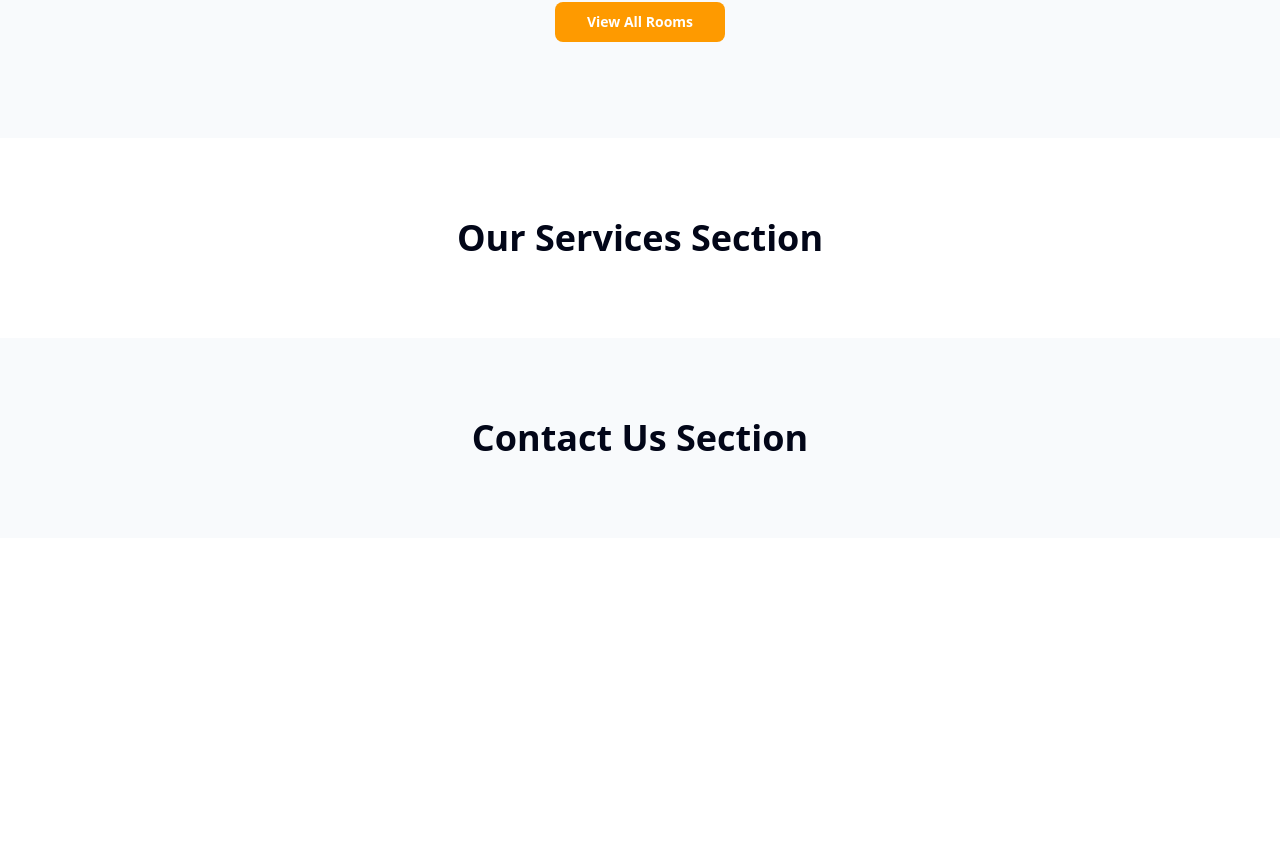
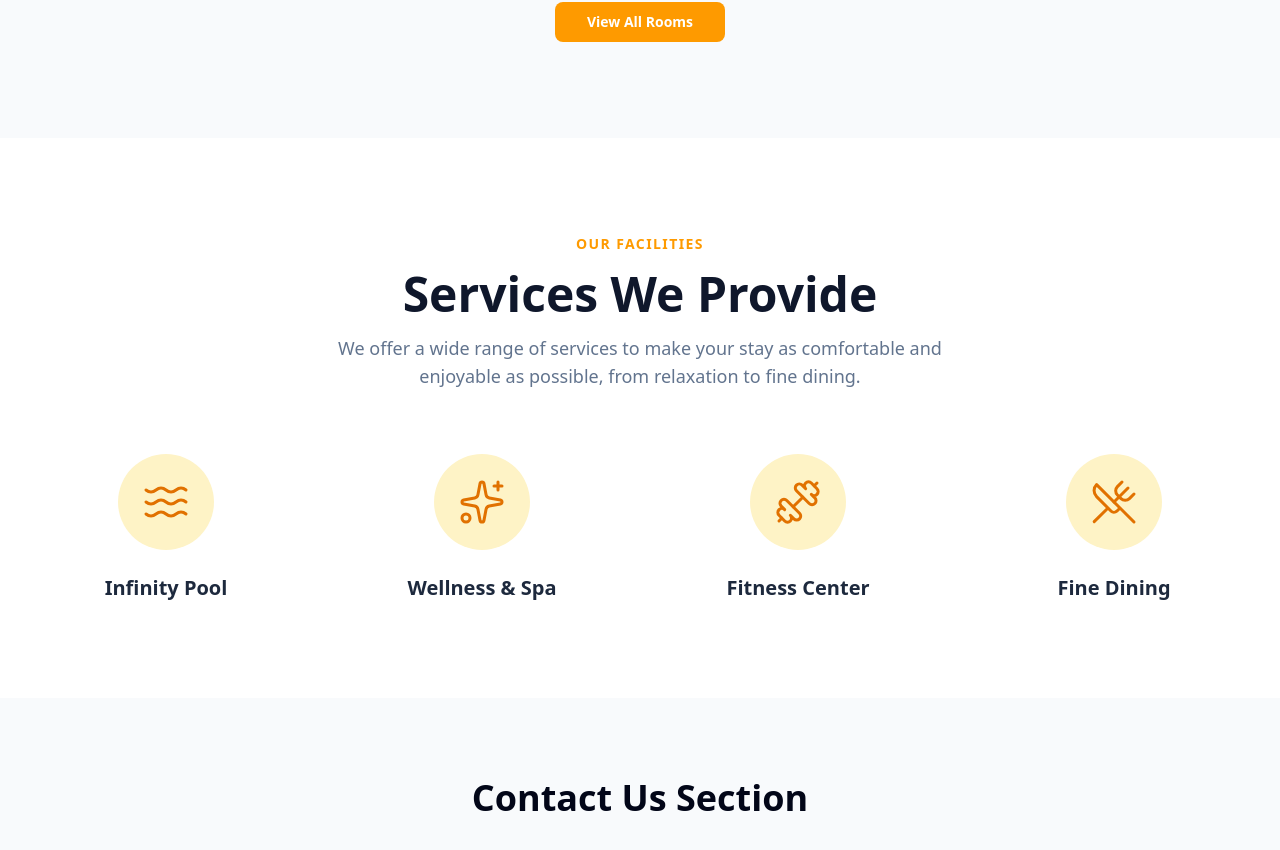
Before and after one commit to ulukayalperen7/hotel-reservation-system, a Next.js app: page / in a window 1280 px wide. Shown: the part 2348-3198 px from the top of the page. Before the commit the page ends 2886 px from the top, so only its background shows below. Built offline with nearby package versions, Linux system fonts and the light colour scheme.

Commit message:
feat: create dynamic ServicesSection component

```diff
--- a/hotel.config.ts
+++ b/hotel.config.ts
@@ -1,7 +1,4 @@
-// This file acts as the single source of truth for all hotel-specific data.
-// To configure the site for a different hotel, you would primarily edit this file.
-
-import { Award, Coffee, Wifi, Waves, Wind, UtensilsCrossed } from 'lucide-react';
+import { Award, Coffee, Wifi, Waves, Wind, UtensilsCrossed, Dumbbell, Sparkles } from 'lucide-react';
 
 export const hotelConfig = {
     // General information about the hotel
@@ -31,34 +28,8 @@ export const hotelConfig = {
         image: "/about-image.jpg"
     },
 
-    // A list of available rooms. If a hotel has no Deluxe room, you just remove it from this array.
-    rooms: [
-        {
-            id: 'single',
-            name: "Single Room",
-            price: 89,
-            image: "/rooms/single.jpg", // Placeholder - you'll need to add this image to /public/rooms/
-            description: "Perfect for the solo traveler, offering comfort and style in a compact space."
-        },
-        {
-            id: 'double',
-            name: "Double Room",
-            price: 129,
-            image: "/rooms/double.jpg", // Placeholder
-            description: "Spacious and elegant, ideal for couples seeking a memorable getaway."
-        },
-        {
-            id: 'deluxe',
-            name: "Deluxe Suite",
-            price: 189,
-            image: "/rooms/deluxe.jpg", // Placeholder
-            description: "The pinnacle of luxury with stunning views and premium amenities for an exclusive stay."
-        }
-    ],
-
-    // A list of features or amenities. If a hotel doesn't offer one, remove it from the array.
-    // The icon is the actual component from lucide-react, making it very dynamic.
-    features: [
+    // RENAMED: Features specifically for the About Us section
+    aboutFeatures: [
        {
             id: 'service',
             icon: Award,
@@ -78,4 +49,19 @@ export const hotelConfig = {
             description: "Stay connected with high-speed internet access throughout the resort."
         }
     ],
+
+    // A list of available rooms.
+    rooms: [
+        { id: 'single', name: "Single Room", price: 89, image: "/rooms/single.jpg", description: "Perfect for the solo traveler, offering comfort and style in a compact space." },
+        { id: 'double', name: "Double Room", price: 129, image: "/rooms/double.jpg", description: "Spacious and elegant, ideal for couples seeking a memorable getaway." },
+        { id: 'deluxe', name: "Deluxe Suite", price: 189, image: "/rooms/deluxe.jpg", description: "The pinnacle of luxury with stunning views and premium amenities for an exclusive stay." }
+    ],
+
+    // NEW: A list of main hotel services/amenities for its own section.
+    services: [
+        { id: 'pool', icon: Waves, name: 'Infinity Pool' },
+        { id: 'spa', icon: Sparkles, name: 'Wellness & Spa' },
+        { id: 'fitness', icon: Dumbbell, name: 'Fitness Center' },
+        { id: 'restaurant', icon: UtensilsCrossed, name: 'Fine Dining' }
+    ]
 };
--- a/src/app/page.tsx
+++ b/src/app/page.tsx
@@ -7,7 +7,7 @@ import AboutSection from '@/components/sections/AboutSection';
 import { ChevronLeft, ChevronRight } from 'lucide-react';
 import { hotelConfig } from '../../hotel.config';
 import RoomsSection from '@/components/sections/RoomSection';
-
+import ServicesSection from '@/components/sections/ServiceSection';
 export default function Home() {
   const [currentIndex, setCurrentIndex] = useState(0);
 
@@ -28,7 +28,6 @@ export default function Home() {
     return () => clearInterval(timer);
   }, [currentIndex]);
 
-
   return (
     <>
       <Header />
@@ -36,13 +35,7 @@ export default function Home() {
         {/* Hero Slider Section */}
         <div className="absolute inset-0 w-full h-full">
           {hotelConfig.heroSlides.map((slide, index) => (
-            <div
-              key={slide.src}
-              className={`absolute inset-0 bg-cover bg-center transition-opacity duration-1000 ease-in-out ${
-                index === currentIndex ? 'opacity-100' : 'opacity-0'
-              }`}
-              style={{ backgroundImage: `url(${slide.src})` }}
-            />
+            <div key={slide.src} className={`absolute inset-0 bg-cover bg-center transition-opacity duration-1000 ease-in-out ${ index === currentIndex ? 'opacity-100' : 'opacity-0'}`} style={{ backgroundImage: `url(${slide.src})` }}/>
           ))}
         </div>
         <div className="absolute inset-0 bg-gradient-to-t from-black/70 via-black/40 to-transparent" />
@@ -52,10 +45,7 @@ export default function Home() {
         </div>
         <div className="relative z-10 h-full flex flex-col justify-end items-center p-4 sm:p-8 md:p-12">
           <div className="text-center w-full max-w-4xl">
-              <h1
-                className="text-4xl md:text-5xl lg:text-6xl font-extrabold text-white mb-6"
-                style={{ textShadow: '2px 2px 8px rgba(0,0,0,0.7)' }}
-              >
+              <h1 className="text-4xl md:text-5xl lg:text-6xl font-extrabold text-white mb-6" style={{ textShadow: '2px 2px 8px rgba(0,0,0,0.7)' }}>
                 {hotelConfig.heroSlides[currentIndex].title}
               </h1>
           </div>
@@ -66,14 +56,12 @@ export default function Home() {
       </section>
 
       <AboutSection />
-
-      {/* The old placeholder is now replaced with our new dynamic RoomsSection. */}
       <RoomsSection />
 
-      {/* Placeholders for the remaining sections */}
-      <section id="services" className="py-20 bg-white text-center">
-        <h2 className="text-4xl font-bold">Our Services Section</h2>
-      </section>
+      {/* The old placeholder is now replaced with our new dynamic ServicesSection. */}
+      <ServicesSection />
+
+      {/* Placeholder for the last section */}
       <section id="contact" className="py-20 bg-slate-50 text-center">
         <h2 className="text-4xl font-bold">Contact Us Section</h2>
       </section>
--- a/src/components/sections/AboutSection.tsx
+++ b/src/components/sections/AboutSection.tsx
@@ -22,7 +22,7 @@ export default function AboutSection() {
 
                         {/* Features List - Dynamically generated from hotelConfig.features */}
                         <div className="mt-8 space-y-6">
-                            {hotelConfig.features.map((feature) => (
+                            {hotelConfig.aboutFeatures.map((feature) => (
                                 <div key={feature.id} className="flex items-start space-x-4">
                                     <div className="bg-amber-100 text-amber-600 p-3 rounded-full">
                                         {/* Renders the icon component directly from the config file */}
--- /dev/null
+++ b/src/components/sections/ServiceSection.tsx
@@ -0,0 +1,39 @@
+import { hotelConfig } from "../../../hotel.config";
+
+
+export default function ServicesSection() {
+    return (
+        // The 'id' is for the navigation link in the header.
+        <section id="services" className="bg-white py-16 sm:py-24">
+            <div className="container mx-auto px-6 text-center">
+
+                {/* Section Header */}
+                <h3 className="text-sm font-bold tracking-widest text-amber-500 uppercase">
+                    Our Facilities
+                </h3>
+                <h2 className="mt-4 text-4xl sm:text-5xl font-extrabold text-slate-900">
+                    Services We Provide
+                </h2>
+                <p className="mt-4 max-w-2xl mx-auto text-lg text-slate-500">
+                    We offer a wide range of services to make your stay as comfortable and enjoyable as possible, from relaxation to fine dining.
+                </p>
+
+                {/* Services Grid */}
+                {/* Responsive grid: 2 columns on small screens, 4 on larger screens. */}
+                <div className="mt-16 grid grid-cols-2 lg:grid-cols-4 gap-8">
+                    {/* Mapping over the 'services' array from our config file. */}
+                    {hotelConfig.services.map((service) => (
+                        <div key={service.id} className="text-center">
+                            {/* The service icon with styling */}
+                            <div className="mx-auto bg-amber-100 text-amber-600 w-24 h-24 rounded-full flex items-center justify-center transition-all duration-300 hover:bg-amber-500 hover:text-white hover:scale-110">
+                                <service.icon size={48} strokeWidth={1.5} />
+                            </div>
+                            {/* The service name */}
+                            <h4 className="mt-6 text-xl font-bold text-slate-800">{service.name}</h4>
+                        </div>
+                    ))}
+                </div>
+            </div>
+        </section>
+    );
+}
```
